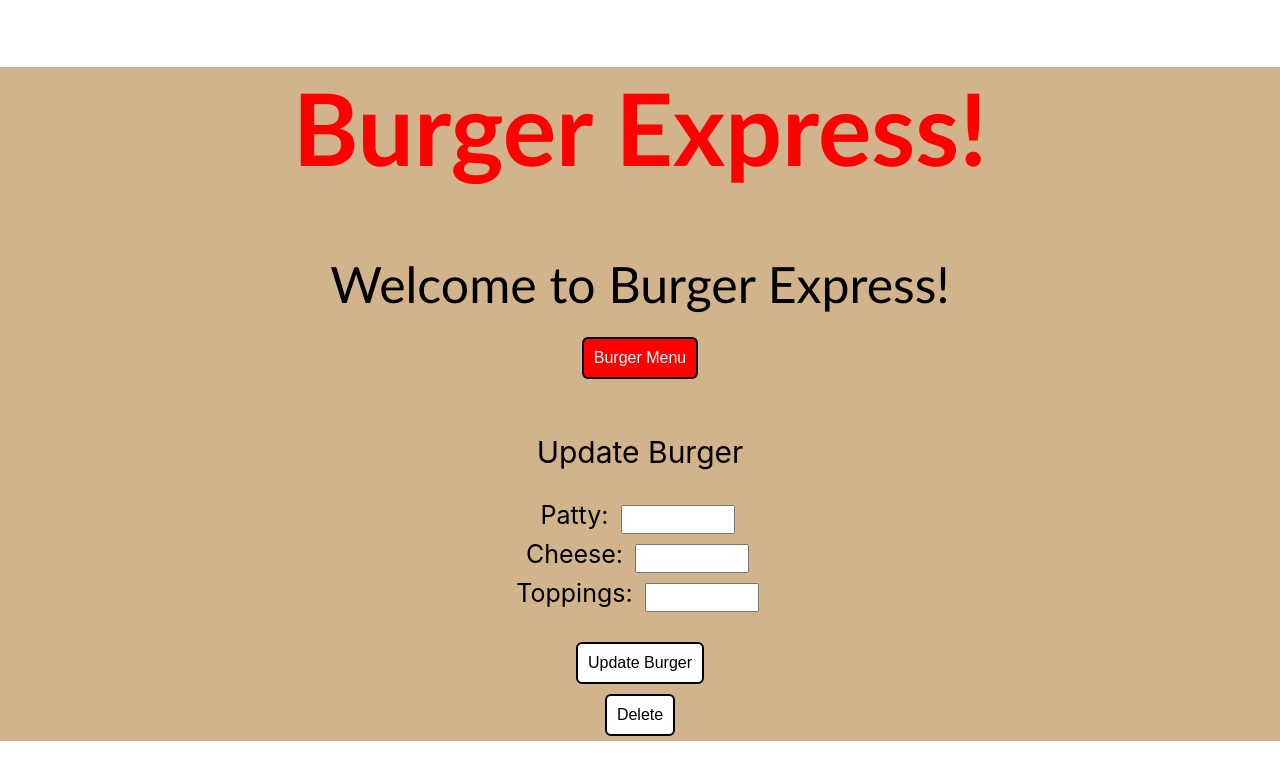
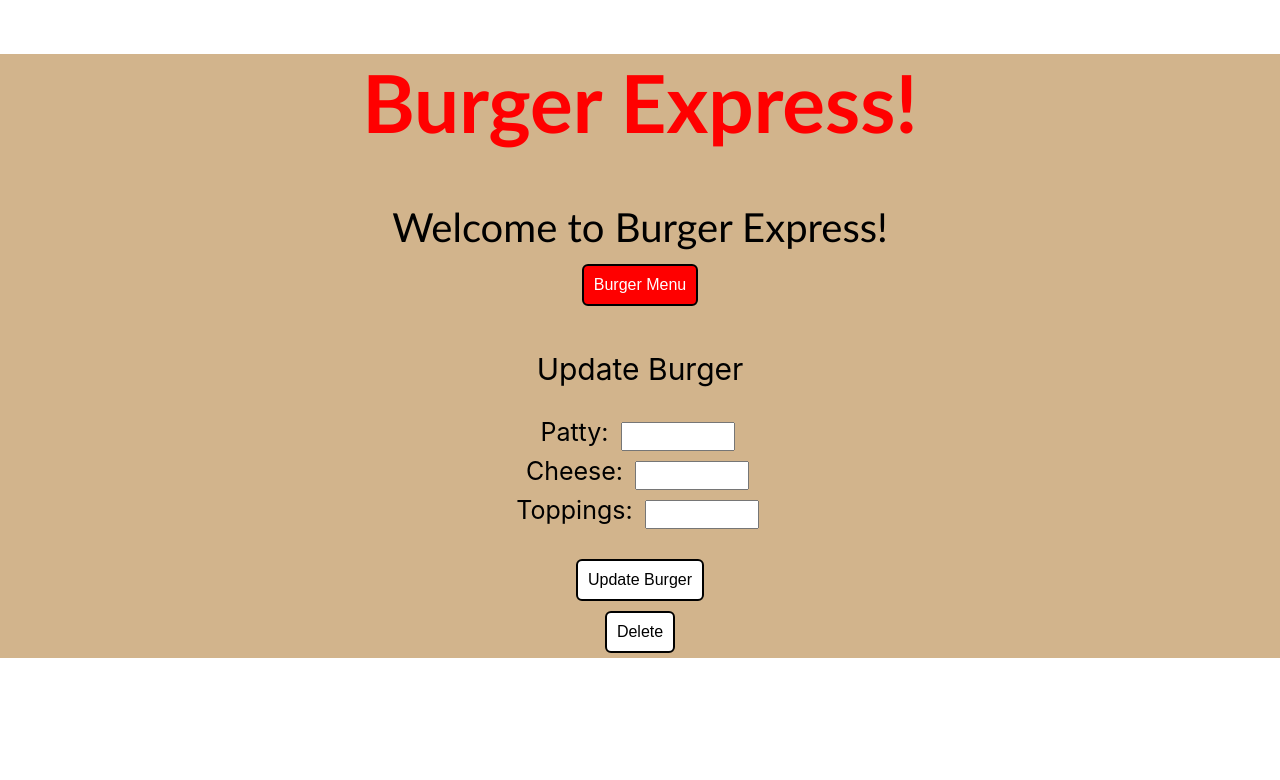
Before and after one commit to koshy123/Burger-Express, a React (Create React App) app in the folder burger-express/: page /update/1 in a window 1280 px wide. Shown: the top 780 px of the page. Built offline with nearby package versions, Linux system fonts and the light colour scheme; no server answers.

Commit message:
css touch up

```diff
--- a/burger-express/src/App.css
+++ b/burger-express/src/App.css
@@ -4,10 +4,10 @@
 }
 
 .welcome {
-  font-size: 50px;
+  font-size: 40px;
   color: red;
   font-family:'Gill Sans', 'Gill Sans MT', Calibri, 'Trebuchet MS', sans-serif;
-  margin-bottom: 50px;
+  margin-bottom: 40px;
 }
 
 .nameBar {
@@ -44,7 +44,7 @@
 }
 
 .burgers {
-  height: 100px;
+  height: 75px;
   width: 100px;
   margin: 10px;
   border-radius: 6px;
```
Also changed, not shown: burger-express/src/burgers/burgers.js (deleted, +0 -13 lines).
